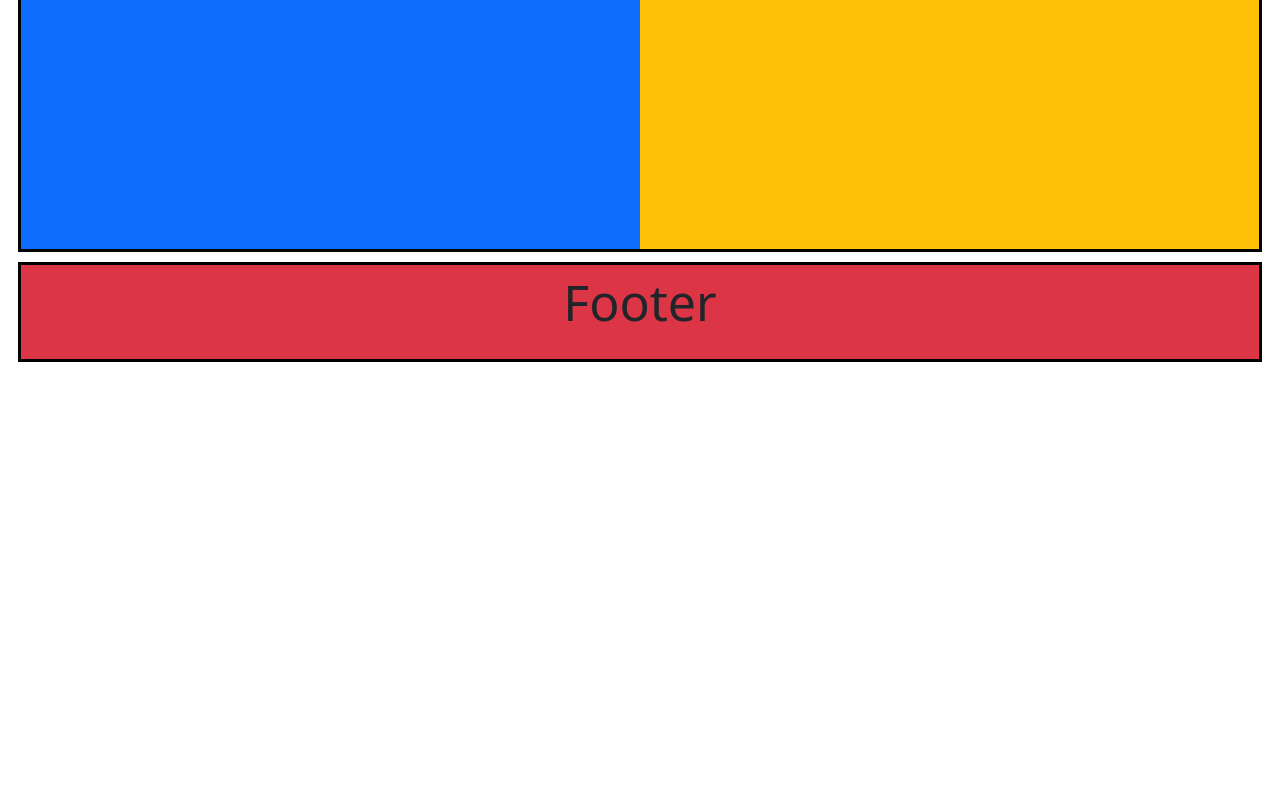
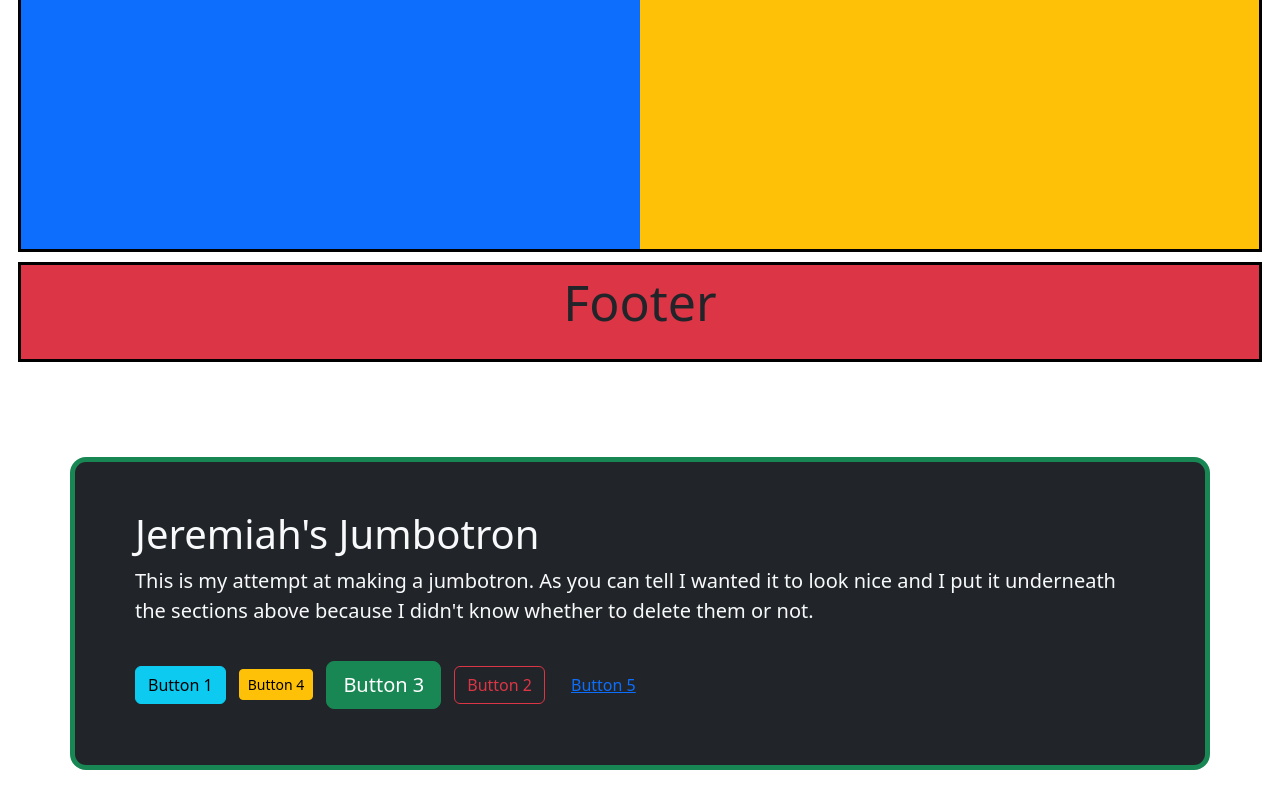
Before and after one commit to Kyle-Shackelford/collab-practice, a plain HTML site: page index.html in a window 1280 px wide. Shown: the part 444-1244 px from the top of the page. Before the commit the page ends 836 px from the top, so only its background shows below. Drawn offline with nearby package versions, Linux system fonts and the light colour scheme.

Commit message:
added jumbotron branch & jumbotron

```diff
--- a/index.html
+++ b/index.html
@@ -5,6 +5,7 @@
     <meta name="viewport" content="width=device-width, initial-scale=1">
     <title>Bootstrap demo</title>
     <link href="https://cdn.jsdelivr.net/npm/bootstrap@5.2.2/dist/css/bootstrap.min.css" rel="stylesheet" integrity="sha384-Zenh87qX5JnK2Jl0vWa8Ck2rdkQ2Bzep5IDxbcnCeuOxjzrPF/et3URy9Bv1WTRi" crossorigin="anonymous">
+
 
     <script src="https://cdn.jsdelivr.net/npm/bootstrap@5.2.2/dist/js/bootstrap.bundle.min.js" integrity="sha384-OERcA2EqjJCMA+/3y+gxIOqMEjwtxJY7qPCqsdltbNJuaOe923+mo//f6V8Qbsw3" crossorigin="anonymous"></script>
     <link rel="stylesheet" href="./css/style.css">
@@ -33,5 +34,19 @@
             </div>
         </div>
 
+        <br>
+
+    <div class="container bg-dark border rounded-4 border-5 border-success">
+        <div class="p-5 text-light">
+            <h1 class="text-start">Jeremiah's Jumbotron</h1>
+            <p class="fs-5">This is my attempt at making a jumbotron. As you can tell I wanted it to look nice and I put it underneath the sections above because I didn't know whether to delete them or not.</p>
+            <button type="button" class="btn btn-info">Button 1</button>
+            <button type="button" class="btn btn-warning btn-sm">Button 4</button>
+            <button type="button" class="btn btn-success btn-lg">Button 3</button>
+            <button type="button" class="btn btn-outline-danger">Button 2</button>
+            <button type="button" class="btn btn-link">Button 5</button>
+        </div>
+    </div>
+
   </body>
 </html>
```
Also changed, not shown: css/style.css (line endings or trailing spaces).
